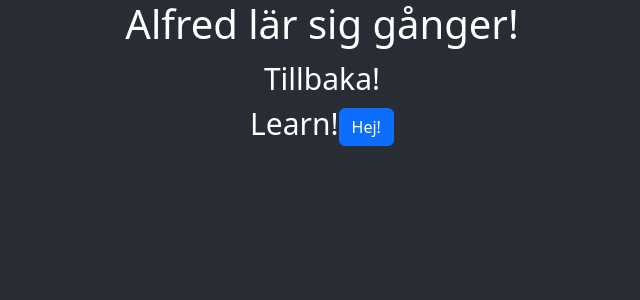
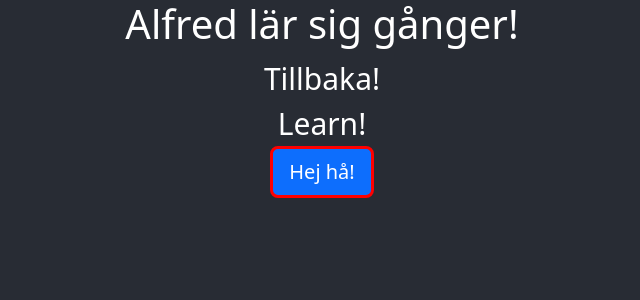
Before and after one commit to patrictysk/matte, a React (Create React App) app: page / in a window 1280 px wide. Both pictures are taken after a click on the element "Kolla". Shown: the top 300 px of the page, without its empty margins (318-958 px from the left). Built offline with nearby package versions, Linux system fonts and the light colour scheme.

Commit message:
testing css modules

```diff
--- /dev/null
+++ b/src/components/Button/Button.module.scss
@@ -0,0 +1,4 @@
+.button {
+    display: block;
+    border: solid 3px red;
+}
--- /dev/null
+++ b/src/components/Button/Button.tsx
@@ -0,0 +1,25 @@
+import { default as BsButton } from 'react-bootstrap/Button';
+import styles from './Button.module.scss';
+
+type ButtonProps = {
+    variant?: string,
+    size?: "sm" | "lg" | undefined,
+    children?: React.ReactNode;
+}
+
+const Button = ({ variant = 'primary', size, children }: ButtonProps) => {
+
+    console.log('render Buttonn');
+
+    return (
+        <BsButton
+            variant={variant}
+            size={size}
+            className={styles.button}
+        >
+            {children}
+        </BsButton>
+    )
+}
+
+export default Button
--- a/src/components/Learn.tsx
+++ b/src/components/Learn.tsx
@@ -1,4 +1,4 @@
-import Button from 'react-bootstrap/Button';
+import Button from './Button/Button';
 
 const Learn = () => {
 
@@ -6,8 +6,8 @@ const Learn = () => {
 
     return (
         <div>Learn!
-            <Button variant='primary'>
-                Hej!
+            <Button variant='primary' size='lg'>
+                Hej hå!
             </Button>
         </div>
     )
```
